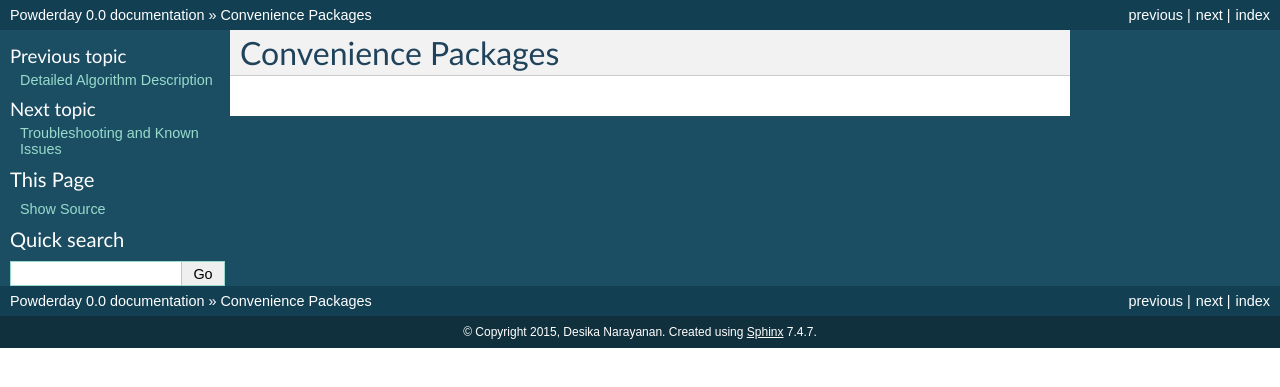
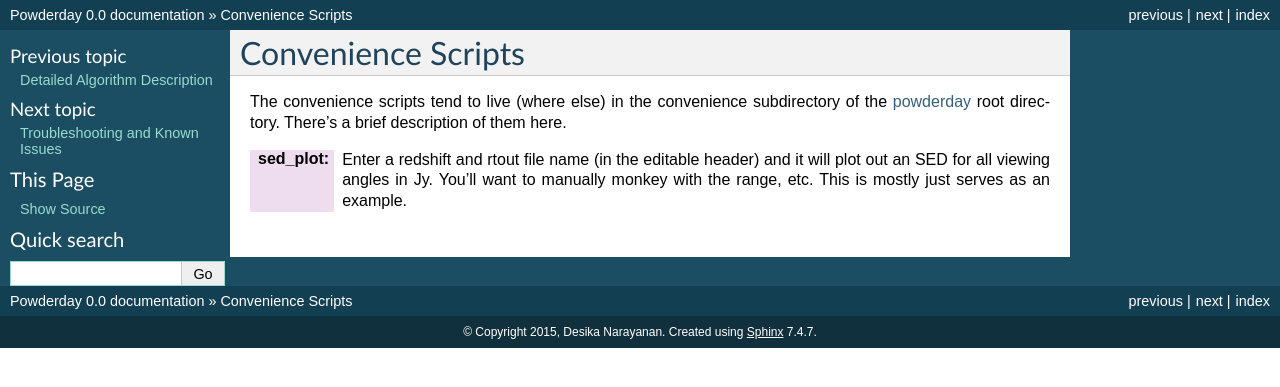
Before and after one commit to dnarayanan/powderday, a Sphinx documentation site: the page built from docs/convenience.rst, in a window 1280 px wide. Shown: the top 387 px of the page. Built offline with Sphinx 7.4.7, drawn with Linux system fonts in a browser that asks for light colours.

Commit message:
few changes all based on sed_plot convenience script

```diff
--- a/docs/convenience.rst
+++ b/docs/convenience.rst
@@ -1,2 +1,14 @@
-Convenience Packages
+Convenience Scripts
 **********
+
+The convenience scripts tend to live (where else) in the convenience
+subdirectory of the `powderday
+<https://bitbucket.org/desika/powderday>`_ root directory.  There's a
+brief description of them here.
+
+:sed_plot:
+
+   Enter a redshift and rtout file name (in the editable header) and
+   it will plot out an SED for all viewing angles in Jy.  You'll want
+   to manually monkey with the range, etc.  This is mostly just serves
+   as an example.
```
Also changed, not shown: docs/images/gadget_sed.png, 2 other files.
